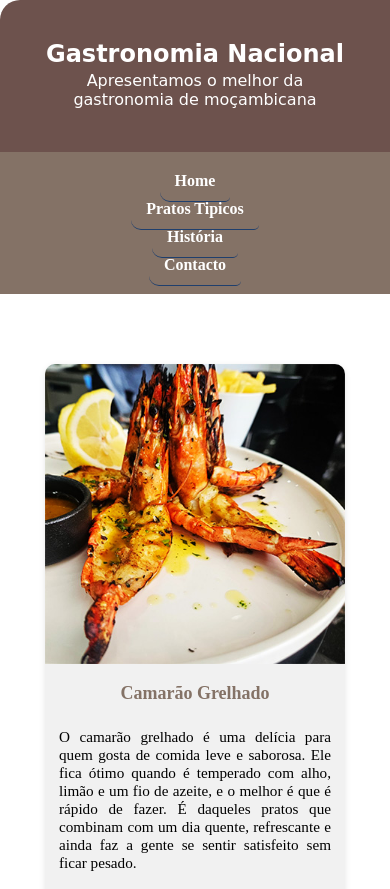
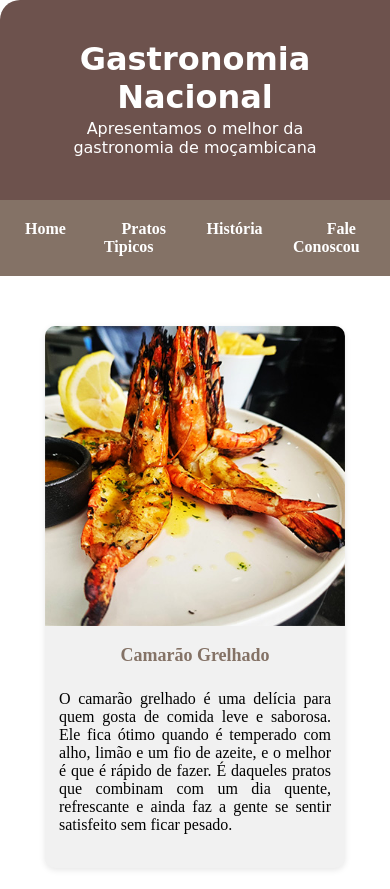
Before and after one commit to Ezequiel0708/trabalhoweb7, a plain HTML site: page index.html in a window 390 px wide. Shown: the top 889 px of the page. Drawn offline with Linux system fonts and the light colour scheme.

Commit message:
acabei de apagar o script

```diff
--- a/index.html
+++ b/index.html
@@ -18,7 +18,7 @@
       <li><a href="index.html" target="self">Home</a></li>
       <li><a href="pagina2.html" target="self">Pratos Tipicos</a></li>
       <li><a href="pagina3.html" target="self">História</a></li>
-      <li><a href="pagina4.html" target="self">Contacto</a></li>
+      <li><a href="pagina4.html" target="self">Fale Conoscou</a></li>
     </ul>
   </nav>
   <div class="cards">
@@ -150,35 +150,5 @@
       © 2025 Desenvolvido por <strong>Ezequiel Mandlate</strong>. Todos os direitos reservados.
     </div>
   </footer>
-  <script>
-
-    document.body.style.opacity = "0";
-    document.body.style.transition = "opacity 0.08s linear";
-
-    window.addEventListener("DOMContentLoaded", () => {
-      requestAnimationFrame(() => {
-        document.body.style.opacity = "1";
-      });
-    });
-
-
-    const links = document.querySelectorAll("a[href]");
-
-    links.forEach(link => {
-      const url = link.getAttribute("href");
-
-      link.addEventListener("click", (e) => {
-        e.preventDefault();
-
-        document.body.style.opacity = "0";
-
-        setTimeout(() => {
-          window.location.href = url;
-        }, 85);
-      });
-    });
-
-  </script>
 </body>
-
 </html>
--- a/style.css
+++ b/style.css
@@ -3,7 +3,8 @@
   padding: 0;
 }
 
-@import url('https://fonts.googleapis.com/css2?family=Momo+Signature&family=Pacifico&display=swap');
+     @import url('https://fonts.googleapis.com/css2?family=Pacifico&display=swap');
+
 
 :root {
   --fundo-principal: #f5f5f5;
@@ -32,7 +33,7 @@ nav {
 
 header {
   background-color: #6d524d;
-  font-family: "Pacifico", cursive;
+  font-family:"Pacifico", cursive;
   font-weight: 400;
   font-style: normal;
   text-align: center;
@@ -316,59 +317,3 @@ p {
   font-size: 15px;
   border-top: 1px solid #ddd;
 }
-
-@media (max-width: 700px) {
-  .footer-content {
-    flex-direction: column;
-  }
-}
-
-
-@media (max-width: 900px) {
-
-  .cards {
-    grid-template-columns: repeat(2, 1fr);
-  }
-
-  .texto-card {
-    grid-template-columns: 1fr;
-  }
-
-  .footer-content {
-    grid-template-columns: 1fr;
-    text-align: center;
-  }
-}
-
-/* =========================
-   RESPONSIVO – TELEMÓVEL
-========================= */
-@media (max-width: 600px) {
-
-  header h1 {
-    font-size: 1.5rem;
-  }
-
-  nav ul {
-    flex-direction: column;
-  }
-
-  nav ul li a {
-    text-align: center;
-    border-bottom: 1px solid #1f3f6d;
-  }
-
-  .cards {
-    grid-template-columns: 1fr;
-    padding: 20px;
-  }
-
-  .texto-card {
-    padding: 20px;
-  }
-
-  .card p,
-  .texto-abaixo p {
-    font-size: 0.95rem;
-  }
-}
```
Also changed, not shown: pagina2.html (+3 -33 lines), pagina3.html (+0 -29 lines), pagina4.html (+0 -33 lines).
